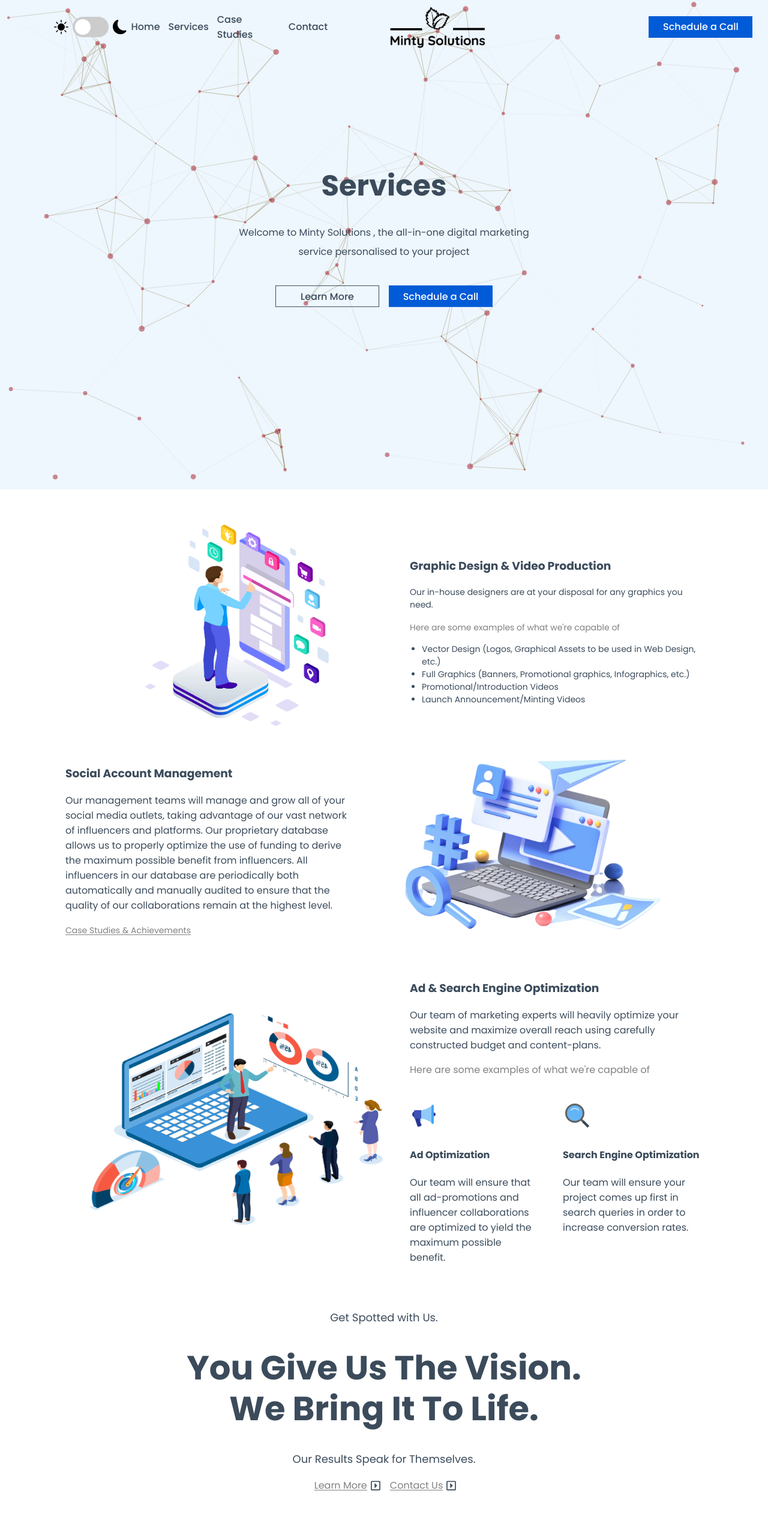
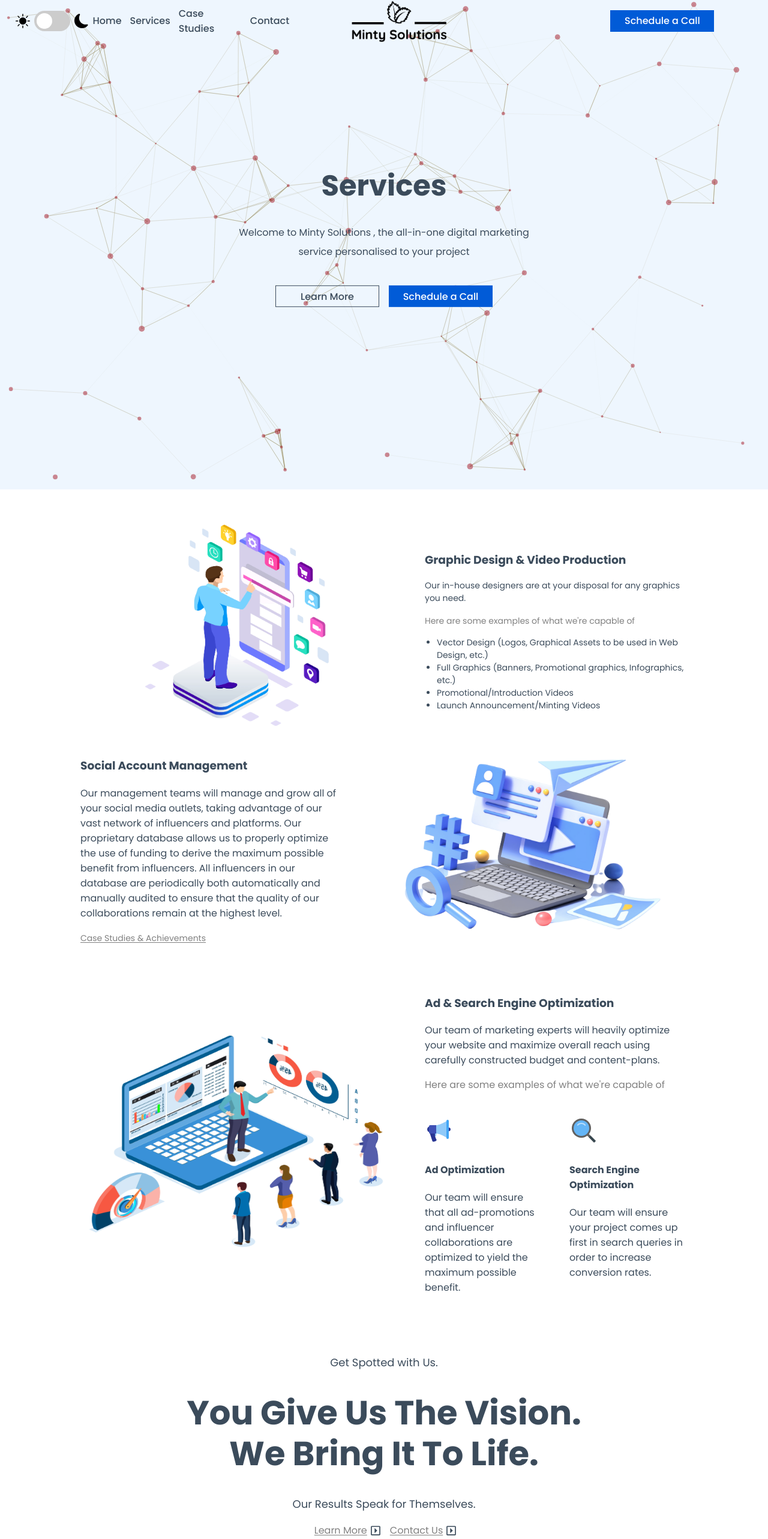
Before and after one commit to chrisokwakol/minty, a Next.js app: page /services in a window 1280 px wide. Shown: the top 2566 px of the page at 60% size. Built offline with nearby package versions, Linux system fonts and the light colour scheme.

Commit message:
added counter, pitch deck page, nav aligned to center

```diff
--- a/package.json
+++ b/package.json
@@ -17,10 +17,12 @@
     "next": "12.1.5",
     "react": "18.0.0",
     "react-calendly": "^4.0.0",
+    "react-countup": "^6.2.0",
     "react-dom": "18.0.0",
     "react-icons": "^4.3.1",
     "react-tsparticles": "^2.0.6",
     "react-typewriter-effect": "^1.1.0",
+    "react-visibility-sensor": "^5.1.1",
     "styled-components": "^5.3.5",
     "tsparticles": "^2.0.6",
     "tsparticles-shape-circle": "^2.0.6",
--- a/styles/Header.module.css
+++ b/styles/Header.module.css
@@ -86,7 +86,7 @@
 }
 
 .nav {
-	display: flex;
+	/* display: flex;
 	align-items: center;
 	justify-content: center;
 	width: 100%;
@@ -94,7 +94,14 @@
 	left: 50%;
     transform: translateX(-50%);
 	z-index: 1;
-	margin-top: 10px;
+	margin-top: 10px; */
+	display: flex;
+    align-items: center;
+    justify-content: space-around;
+    width: 100%;
+    position: absolute;
+    left: 0;
+    transform: translateX(-5%);
 }
 
 #navBtn {
--- a/styles/Home.module.css
+++ b/styles/Home.module.css
@@ -325,7 +325,7 @@
 
 .whyMinty .content {
 	max-width: 572px;
-	/* max-height: 356px; */
+	padding: 25px;
 }
 
 .whyMinty .content h1 {
@@ -451,6 +451,10 @@
 @media screen and (max-width: 2560px) {
 	.tagLine {
 		margin-top: 91px;
+	}
+
+	.services0ne {
+
 	}
 }
 
--- a/styles/Services.module.css
+++ b/styles/Services.module.css
@@ -38,10 +38,12 @@
 
 .servicesSectionOne .content {
 	max-width: 488px;
+	padding: 25px;
 }
 
 .servicesSectionTwo .content {
 	max-width: 488px;
+	padding: 25px;
 }
 
 .servicesSectionTwo .content a {
@@ -74,15 +76,17 @@
 }
 
 .aboutServicesSectionThree :nth-child(1) {
-	max-width: 210px;
+	max-width: 197px;
+	/* padding: 10px; */
 }
 
 .aboutServicesSectionThree :nth-child(2) {
-	max-width: 233px;
+	max-width: 197px;
 }
 
 .servicesSectionThree .content {
 	max-width: 488px;
+	padding: 25px;
 }
 
 .aboutServicesSectionThreeIcon {
```
Also changed, not shown: pages/index.js (+43 -5 lines), pages/pitchDeck.js (added, +43 -0 lines), 2 other files (tests, documents, lock files or other folders).
